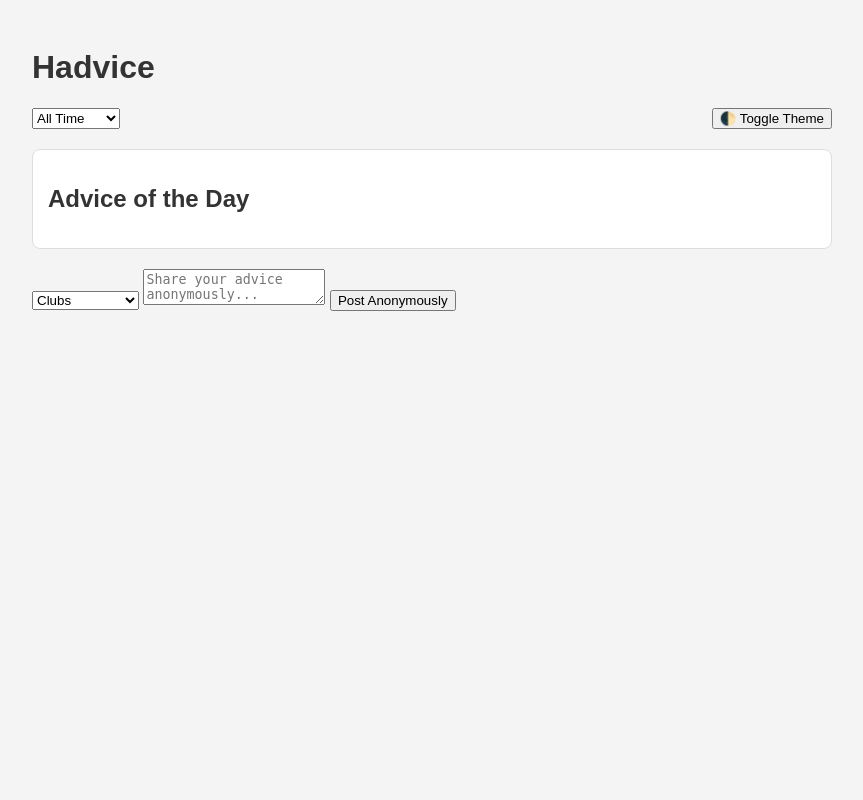
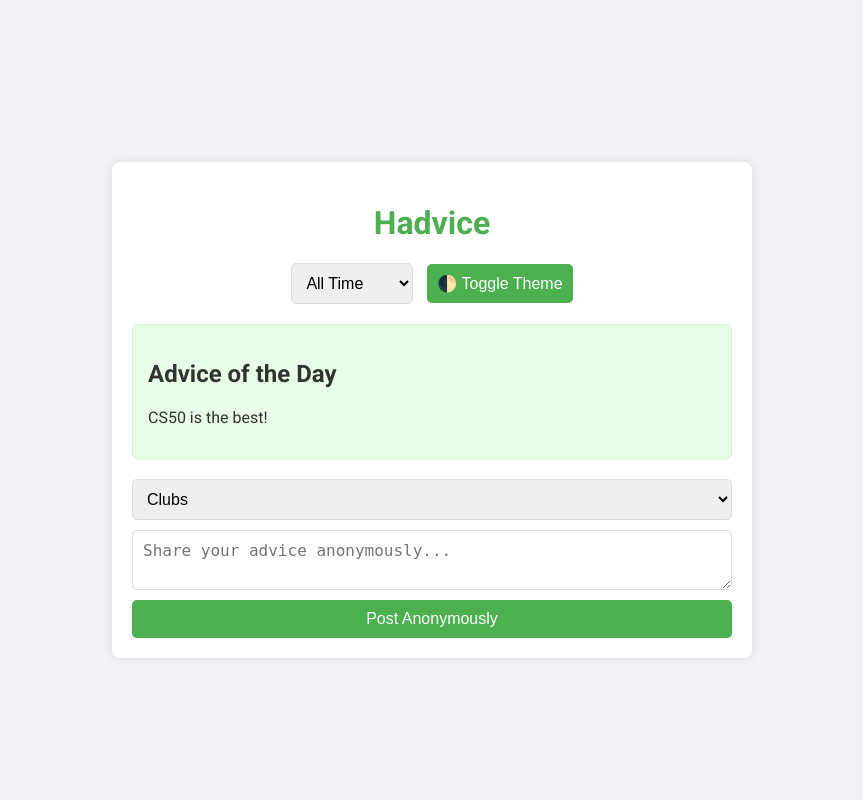
Before and after one commit to cbolt6/Hadvice, a Flask app: page / in a window 1280 px wide. Shown: the whole page, without its empty margins (208-1071 px from the left). Run offline with Flask 3, Linux system fonts and the light colour scheme; data that the repository does not hold is empty.

Commit message:
Improve styling and add functionality for post button

```diff
--- a/static/script.js
+++ b/static/script.js
@@ -1,26 +1,28 @@
-let currentTheme = 'light';
-
 async function submitPost() {
     const category = document.getElementById('category').value;
     const content = document.getElementById('post-content').value;
 
-    if (!content.trim()) return;
+    if (!content.trim()) {
+        alert("Please write something before posting.");
+        return;
+    }
 
     try {
         const response = await fetch('/post', {
             method: 'POST',
-            headers: {'Content-Type': 'application/json'},
+            headers: { 'Content-Type': 'application/json' },
             body: JSON.stringify({ category, content })
         });
 
         const result = await response.json();
         if (result.success) {
-            loadPosts();
+            loadPosts(); // Reload the posts
             document.getElementById('post-content').value = '';
             alert(`Your anonymous ID for this post is: ${result.anonymous_id}`);
         }
     } catch (error) {
         console.error('Error:', error);
+        alert('There was an error posting. Please try again later.');
     }
 }
 
@@ -45,8 +47,6 @@ async function loadPosts() {
                         <button onclick='react("${post.id}", "💡")'>💡 ${post.reactions['💡']}</button>
                         <button onclick='react("${post.id}", "😂")'>😂 ${post.reactions['😂']}</button>
                     </div>
-                    <button onclick='openCommentModal("${post.id}")'>Comment</button>
-                    <button onclick='copyShareLink("${post.id}")'>Quick Share</button>
                 </div>
             </div>
         `).join('');
@@ -55,63 +55,6 @@ async function loadPosts() {
     }
 }
 
-async function react(postId, reaction) {
-    try {
-        await fetch('/react', {
-            method: 'POST',
-            headers: {'Content-Type': 'application/json'},
-            body: JSON.stringify({ post_id: postId, reaction })
-        });
-        loadPosts();
-    } catch (error) {
-        console.error('Error:', error);
-    }
-}
-
-function copyShareLink(postId) {
-    const link = `${window.location.origin}/post/${postId}`;
-    navigator.clipboard.writeText(link);
-    alert('Share link copied to clipboard!');
-}
-
-function toggleTheme() {
-    currentTheme = currentTheme === 'light' ? 'dark' : 'light';
-    document.body.classList.toggle('dark-theme');
-    localStorage.setItem('theme', currentTheme);
-}
-
-async function loadAdviceOfDay() {
-    try {
-        const response = await fetch('/advice-of-day');
-        const adviceOfDay = await response.json();
-
-        const container = document.getElementById('advice-of-day');
-        if (adviceOfDay) {
-            container.innerHTML = `
-                <h2>Advice of the Day</h2>
-                <div class="advice-content">
-                    <p>${adviceOfDay.content}</p>
-                    <span>Category: ${adviceOfDay.category}</span>
-                </div>
-            `;
-        }
-    } catch (error) {
-        console.error('Error:', error);
-    }
-}
-
-// Event Listeners
 document.addEventListener('DOMContentLoaded', () => {
     loadPosts();
-    loadAdviceOfDay();
-
-    // Theme persistence
-    const savedTheme = localStorage.getItem('theme');
-    if (savedTheme === 'dark') {
-        document.body.classList.add('dark-theme');
-        currentTheme = 'dark';
-    }
-
-    document.getElementById('time-filter').addEventListener('change', loadPosts);
-    document.getElementById('theme-toggle').addEventListener('click', toggleTheme);
 });
--- a/static/styles.css
+++ b/static/styles.css
@@ -1,61 +1,78 @@
-:root {
-    --bg-color: #f4f4f4;
-    --text-color: #333;
-    --card-bg: white;
-    --border-color: #ddd;
-}
-
-body.dark-theme {
-    --bg-color: #333;
-    --text-color: #f4f4f4;
-    --card-bg: #444;
-    --border-color: #666;
-}
+/* Add Google Font Import */
+@import url('https://fonts.googleapis.com/css2?family=Roboto:wght@400;700&display=swap');
 
 body {
-    font-family: Arial, sans-serif;
-    background-color: var(--bg-color);
-    color: var(--text-color);
-    transition: background-color 0.3s, color 0.3s;
+    font-family: 'Roboto', sans-serif;
+    background-color: #f0f2f5;
+    color: #333;
+    margin: 0;
+    padding: 0;
+    display: flex;
+    justify-content: center;
+    align-items: center;
+    min-height: 100vh;
 }
 
 .container {
-    max-width: 800px;
-    margin: 0 auto;
+    background: white;
     padding: 20px;
+    box-shadow: 0 0 10px rgba(0, 0, 0, 0.1);
+    border-radius: 8px;
+    max-width: 600px;
+    width: 100%;
+    margin-top: 20px;
 }
 
-.post {
-    background-color: var(--card-bg);
-    border: 1px solid var(--border-color);
-    margin-bottom: 15px;
-    padding: 15px;
-    border-radius: 8px;
+header {
+    text-align: center;
+    margin-bottom: 20px;
 }
 
-.post-actions {
+header h1 {
+    color: #4CAF50;
+}
+
+.advice-of-day {
+    padding: 15px;
+    background-color: #e6ffe6;
+    border: 1px solid #d4f4d4;
+    border-radius: 5px;
+    margin-bottom: 20px;
+}
+
+.post-form {
     display: flex;
-    justify-content: space-between;
-    margin-top: 10px;
+    flex-direction: column;
+    gap: 10px;
+}
+
+select, textarea, button {
+    font-size: 16px;
+    padding: 10px;
+    border-radius: 5px;
+    border: 1px solid #ddd;
+}
+
+button {
+    background-color: #4CAF50;
+    color: white;
+    cursor: pointer;
+    border: none;
+    transition: background-color 0.3s ease;
+}
+
+button:hover {
+    background-color: #45a049;
+}
+
+#theme-toggle {
+    margin-left: 10px;
 }
 
 .reactions button {
     background: none;
     border: none;
     cursor: pointer;
-    margin-right: 10px;
+    padding: 5px;
+    font-size: 20px;
 }
-
-.advice-of-day {
-    background-color: var(--card-bg);
-    border: 1px solid var(--border-color);
-    padding: 15px;
-    margin-bottom: 20px;
-    border-radius: 8px;
-}
-
-.header-actions {
-    display: flex;
-    justify-content: space-between;
-    margin-bottom: 20px;
-}
--- a/templates/index.html
+++ b/templates/index.html
@@ -2,8 +2,9 @@
 <html lang="en">
 <head>
     <meta charset="UTF-8">
+    <meta name="viewport" content="width=device-width, initial-scale=1.0">
     <title>Hadvice</title>
-    <link rel="stylesheet" href="styles.css">
+    <link rel="stylesheet" href="{{ url_for('static', filename='styles.css') }}">
 </head>
 <body>
     <div class="container">
@@ -22,7 +23,7 @@
 
         <div class="advice-of-day" id="advice-of-day">
             <h2>Advice of the Day</h2>
-            <!-- Dynamic content will be inserted here -->
+            <p>CS50 is the best!</p>
         </div>
 
         <div class="post-form">
@@ -40,6 +41,6 @@
             <!-- Posts will be dynamically added here -->
         </div>
     </div>
-    <script src="script.js"></script>
+    <script src="{{ url_for('static', filename='script.js') }}"></script>
 </body>
 </html>
```
